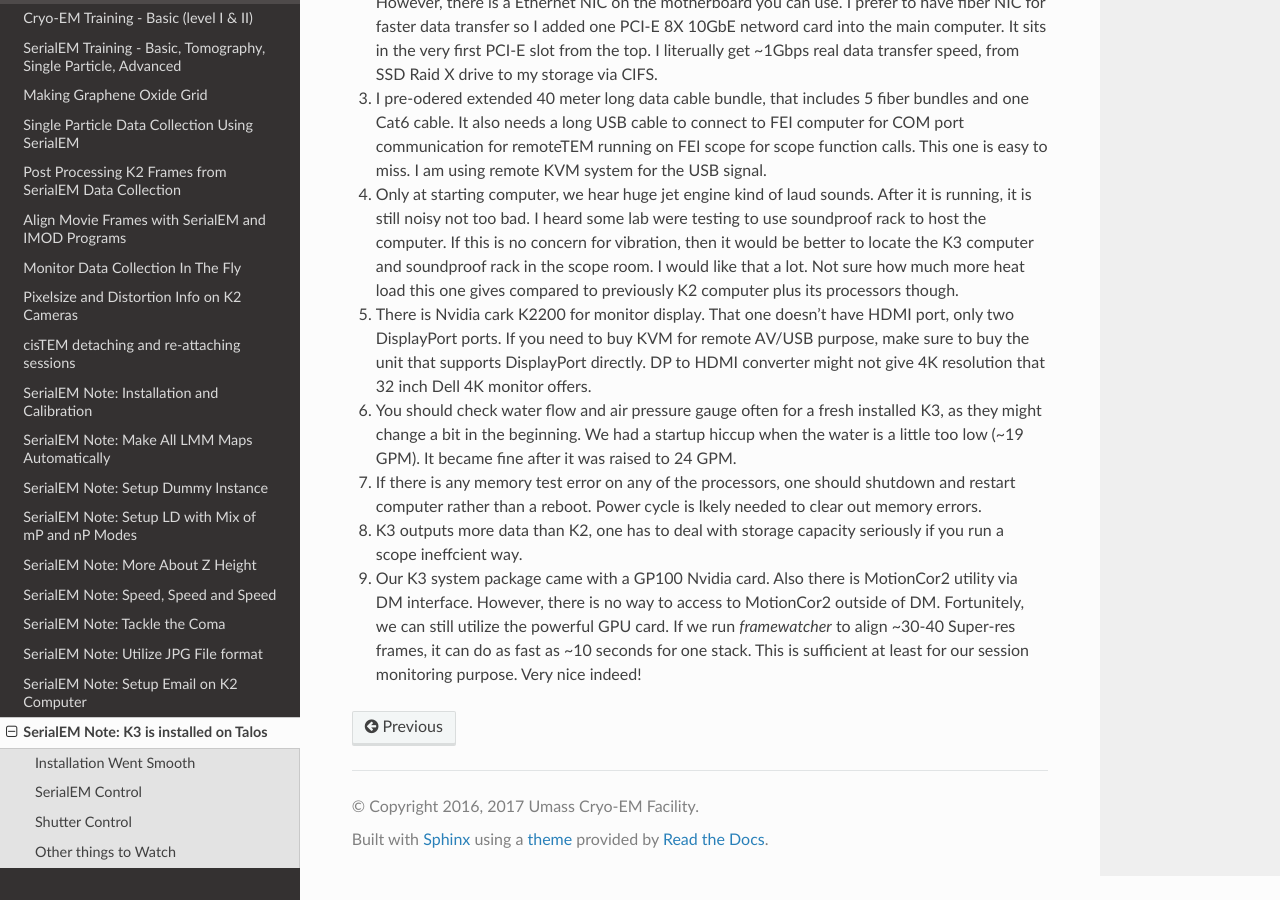
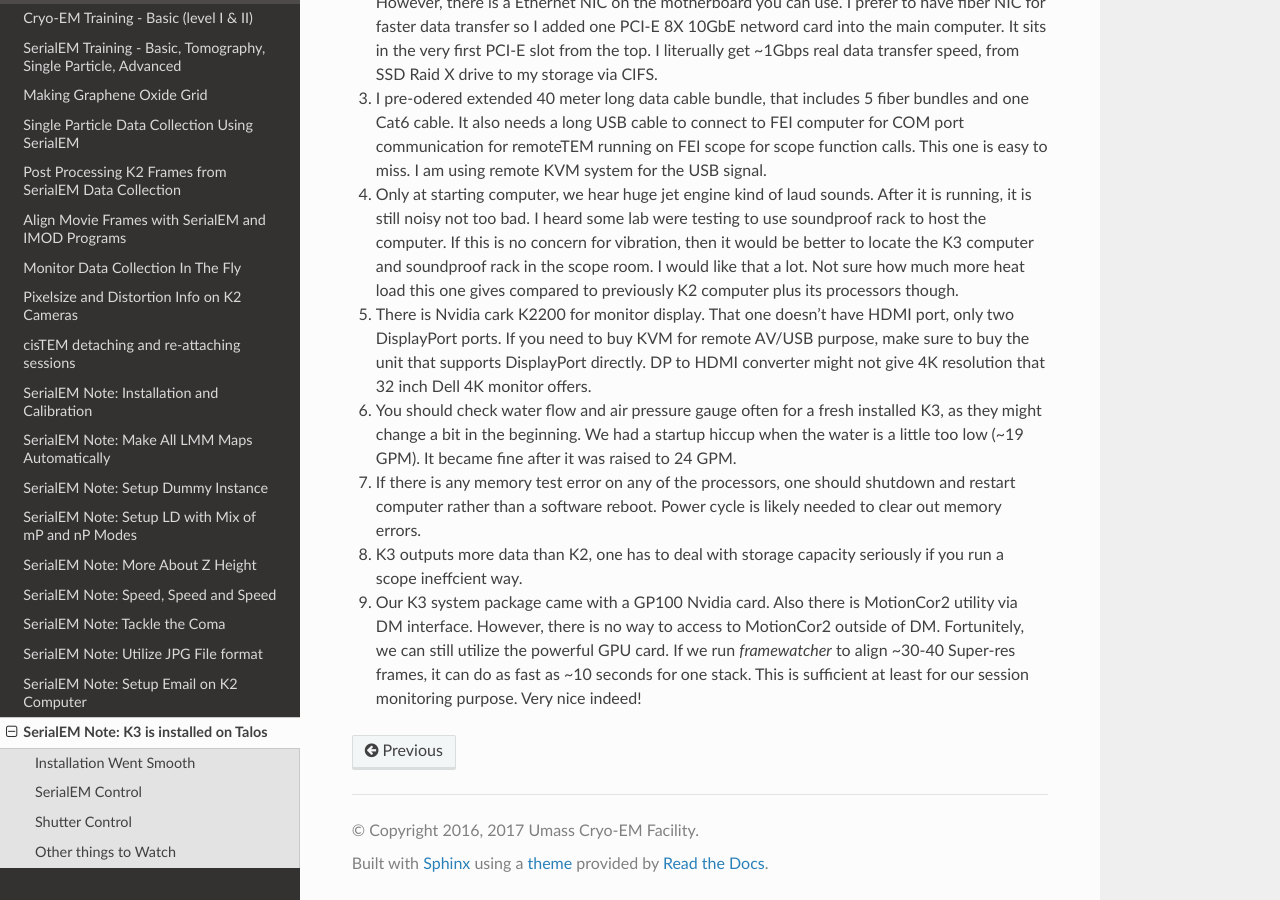
Before and after one commit to xuchen66/sphinx-emdocs, a Sphinx documentation site: the page built from source/serialEM-note-K3-is-installed-on-Talos.rst, in a window 1280 px wide and 900 px high, scrolled down 4472 px. Built offline with Sphinx 7.4.7 and the Read the Docs theme 2.0.0, drawn with Linux system fonts in a browser that asks for light colours; pages that are not in the unit, such as notebooks, are missing from menus; some of the changed text lies outside the part shown.

Commit message:
Update serialEM-note-K3-is-installed-on-Talos.rst

```diff
--- a/source/serialEM-note-K3-is-installed-on-Talos.rst
+++ b/source/serialEM-note-K3-is-installed-on-Talos.rst
@@ -199,8 +199,8 @@ I listed a few more other things here that I also paid attention to.
 #. You should check water flow and air pressure gauge often for a fresh installed K3, as they might change a bit in the beginning. We had
    a startup hiccup when the water is a little too low (~19 GPM). It became fine after it was raised to 24 GPM.
 
-#. If there is any memory test error on any of the processors, one should shutdown and restart computer rather than a reboot. Power cycle
-   is lkely needed to clear out memory errors.
+#. If there is any memory test error on any of the processors, one should shutdown and restart computer rather than a software reboot.
+   Power cycle is likely needed to clear out memory errors.
 
 #. K3 outputs more data than K2, one has to deal with storage capacity seriously if you run a scope ineffcient way.
 
```
